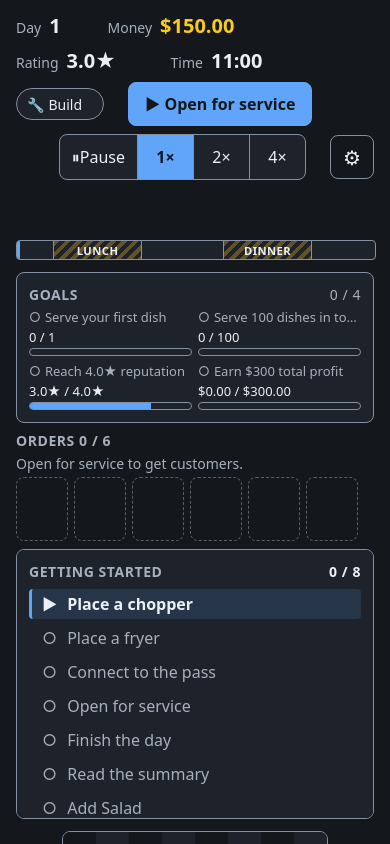
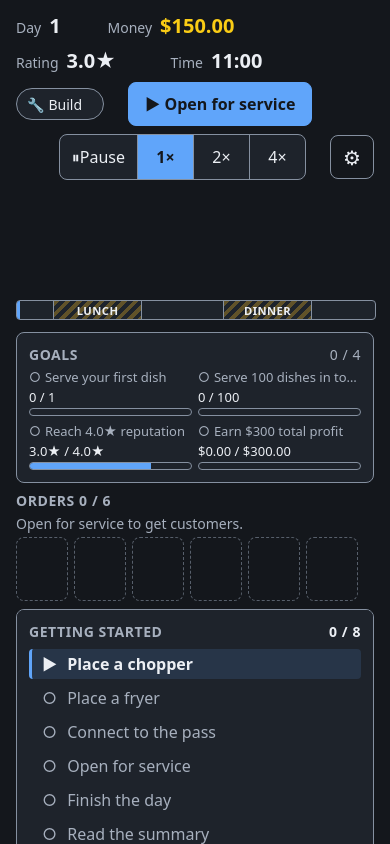
Before and after one commit to Elegalaxy/Kitchen-Line, a React (Vite) app: page / in a window 390 px wide. Shown: the top 844 px of the page. Built offline with nearby package versions, Linux system fonts and the light colour scheme.

Commit message:
Closing cue lead 60 s (sweep: longer lead is free), reserve phone height for the cue
Co-Authored-By: Claude Sonnet 5.5 <noreply@anthropic.com>

```diff
--- a/src/sim/constants.ts
+++ b/src/sim/constants.ts
@@ -41,10 +41,10 @@ export const ASSEMBLER_INPUT_CAP = 2
 /** Plan 2.5 / GAME_DESIGN 4: a day is 2400 ticks of service (4 min at 1x). Clock shows 11:00 to 22:00. */
 export const DAY_TICKS = 2400
 /**
- * UI only (no sim rule uses it): the closing-time warning shows in the last 400 ticks (40 s at 1x) of service,
+ * UI only (no sim rule uses it): the closing-time warning shows in the last 600 ticks (60 s at 1x) of service,
  * and the harness player pauses its pantries at the same point. GAME_DESIGN 4 (overnight cleanup).
  */
-export const CLOSING_SOON_TICKS = 400
+export const CLOSING_SOON_TICKS = 600
 /** Plan 2.5: phase start ticks within a day (GAME_DESIGN 4). Each phase runs until the next start. */
 export const DAY_PHASE_STARTS = [
   { phase: 'open', from: 0 },
--- a/src/ui/styles.css
+++ b/src/ui/styles.css
@@ -509,6 +509,13 @@ kbd {
   font-weight: 600;
 }
 
+/* On phones the cue wraps to three lines; reserve that height so the grid does not jump. */
+@media (max-width: 600px) {
+  .closing-slot {
+    min-height: 104px;
+  }
+}
+
 .closing-cue .closing-note {
   color: var(--text);
   font-weight: 400;
```
